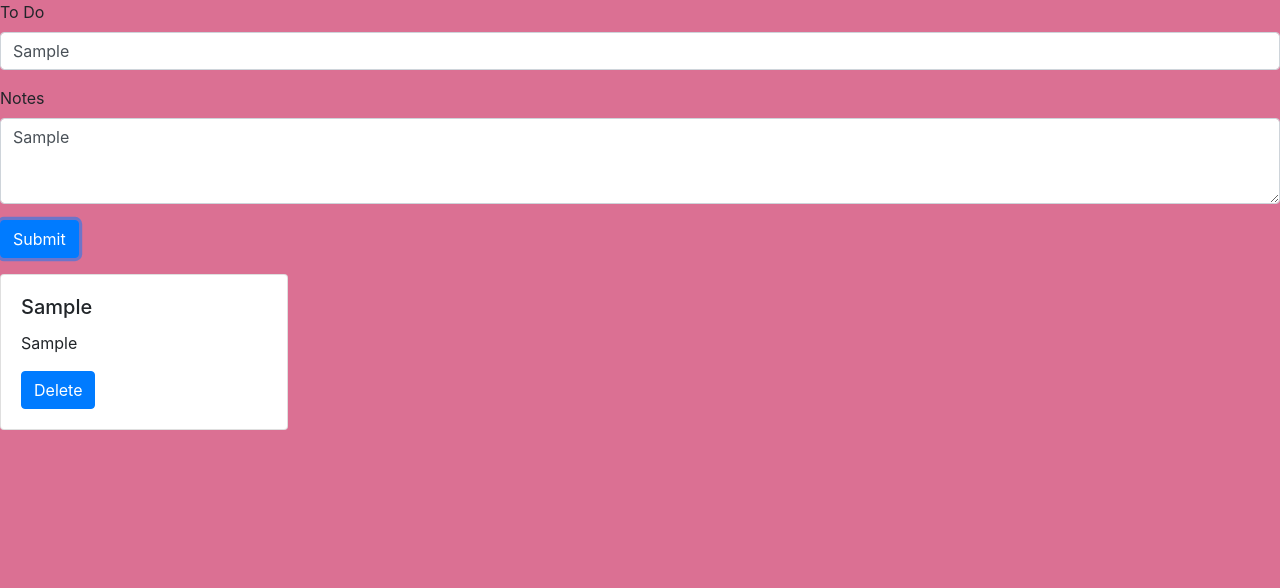
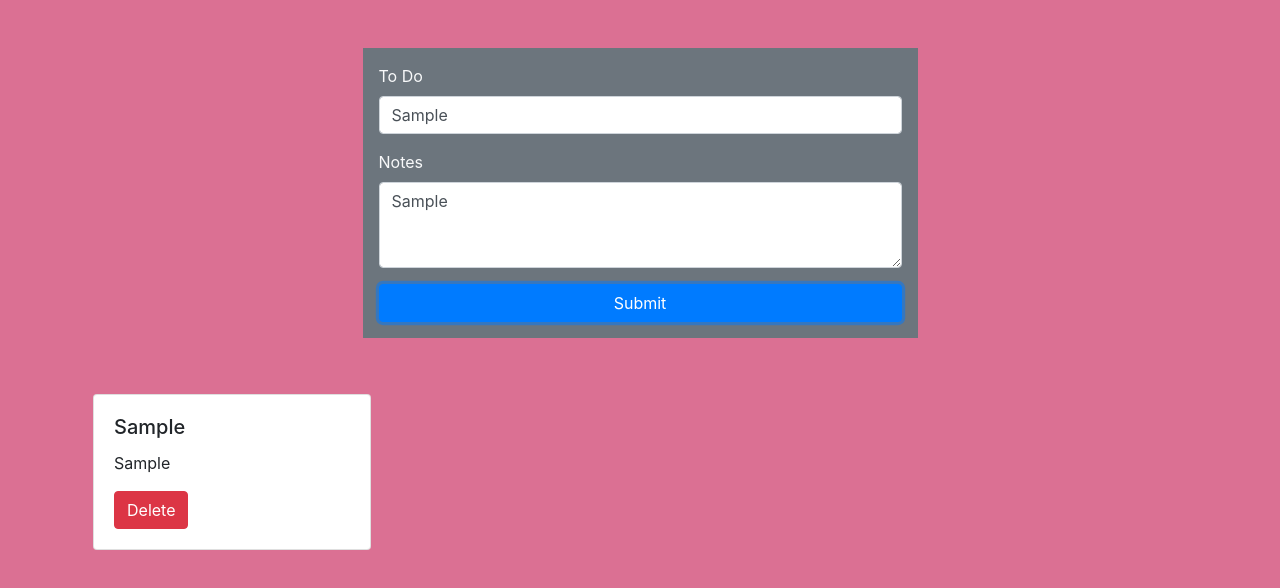
Before and after one commit to ripalpate/event-listeners, a plain HTML site: page index.html in a window 1280 px wide. Both pictures are taken after typing "Sample", "Sample" into the empty fields and a click on the button "Submit". Drawn offline with nearby package versions, Linux system fonts and the light colour scheme.

Commit message:
added styles

```diff
--- a/index.html
+++ b/index.html
@@ -8,8 +8,9 @@
     <link rel="stylesheet" href="main.css">
 
 </head>
-<body>
-    <form>
+<body class="container">
+    <div class="d-flex justify-content-center">
+    <form class="text-light bg-secondary w-50 p-3 m-5">
         <div class="form-group">
             <label for="toDoInput">To Do</label>
             <input type="text" class="form-control" id="toDoInput" aria-describedby="emailHelp" placeholder="I have to do...">
@@ -18,10 +19,10 @@
             <label for="notesInput">Notes</label>
             <textarea class="form-control" id="notesInput" rows="3"></textarea>
         </div>
-        <button type="submit" id="submitToDoButton" class="btn btn-primary">Submit</button>
+        <button type="submit" id="submitToDoButton" class="btn btn-primary w-100">Submit</button>
     </form>
-
-    <div id="toDoCards"></div>
+    </div>
+    <div id="toDoCards" class="d-flex flex-wrap"></div>
 
     <script src="https://code.jquery.com/jquery-3.3.1.slim.min.js" integrity="sha384-q8i/X+965DzO0rT7abK41JStQIAqVgRVzpbzo5smXKp4YfRvH+8abtTE1Pi6jizo" crossorigin="anonymous"></script>
     <script src="https://cdnjs.cloudflare.com/ajax/libs/popper.js/1.14.3/umd/popper.min.js" integrity="sha384-ZMP7rVo3mIykV+2+9J3UJ46jBk0WLaUAdn689aCwoqbBJiSnjAK/l8WvCWPIPm49" crossorigin="anonymous"></script>
--- a/main.js
+++ b/main.js
@@ -17,17 +17,26 @@ const activatesDeletes = () => {
         })
     }
 }
+// Other way to do the top function
+
+// document.querySelector("body").addEventListener("click", function(event) {
+//     if(event.target.classList.contains('deleteButton')) {
+//         const buttonClicked = event.target;
+//         const cardToDelete = buttonClicked.parentNode.parentNode;
+//         cardToDelete.remove();
+//     }
+// })
 
 const printToDom = (stringToPrint, whereToPrint) => {
     document.getElementById(whereToPrint).innerHTML += stringToPrint;
 }
 
 const buildNewToDoCard = (toDo, notes) => {
-    let  domString =`<div class="card" style="width: 18rem;">
+    let  domString =`<div class="card w-25 m-2">
     <div class="card-body">
       <h5 class="card-title">${toDo}</h5>
       <p class="card-text">${notes}</p>
-      <button href="#" class="btn btn-primary deleteButton">Delete</button>
+      <button href="#" class="btn btn-danger deleteButton">Delete</button>
     </div>
   </div>`;
 
@@ -40,3 +49,10 @@ submitToDoButtonElem.addEventListener('click', (e)=>{
 
     buildNewToDoCard(toDoInputElem.value, notesInputElem.value);
 });
+
+// document.getElementsByTagName('form')[0].addEventListener('submit', (e) => {
+//     e.preventDefault();
+
+//     buildNewToDoCard(toDoInputElem.value, notesInputElem.value);
+
+// })
```
